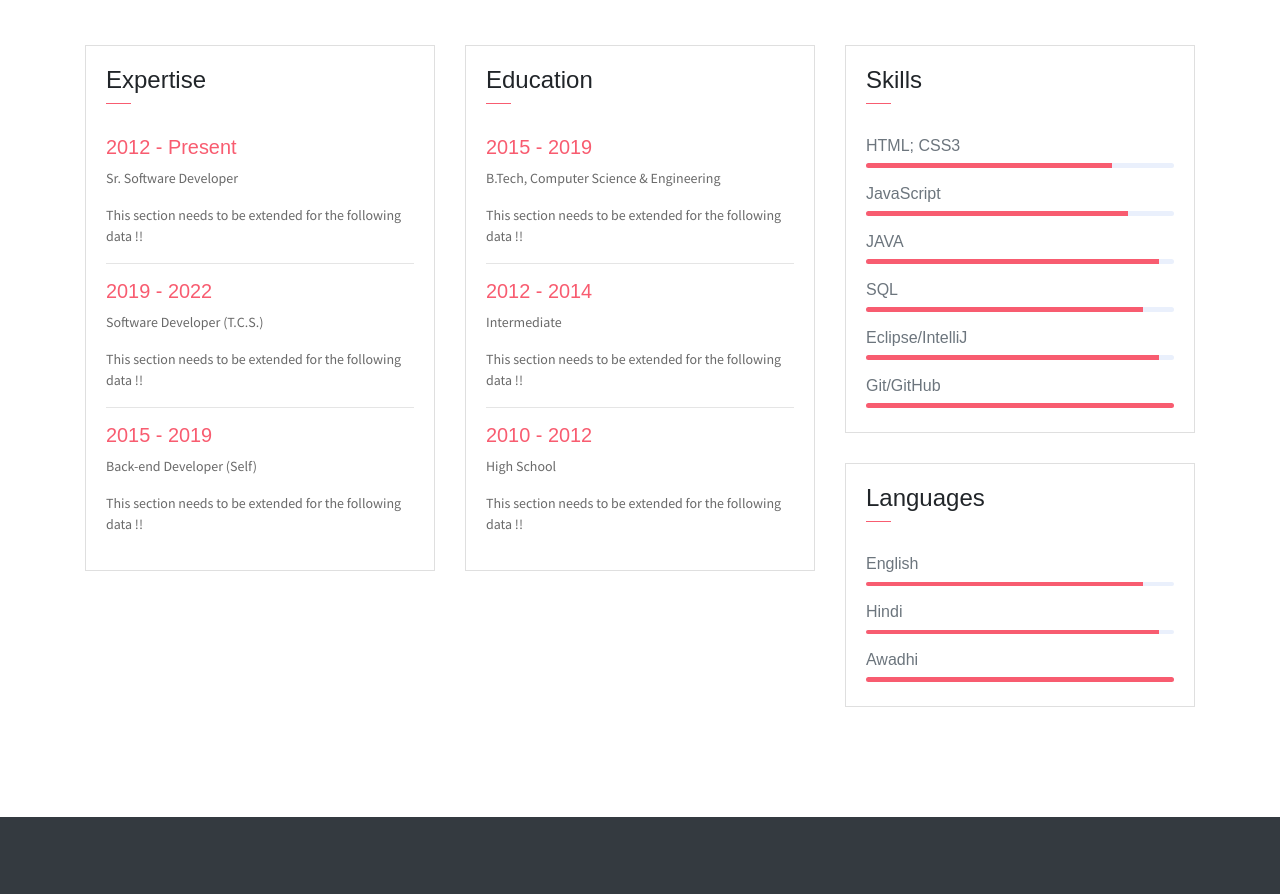
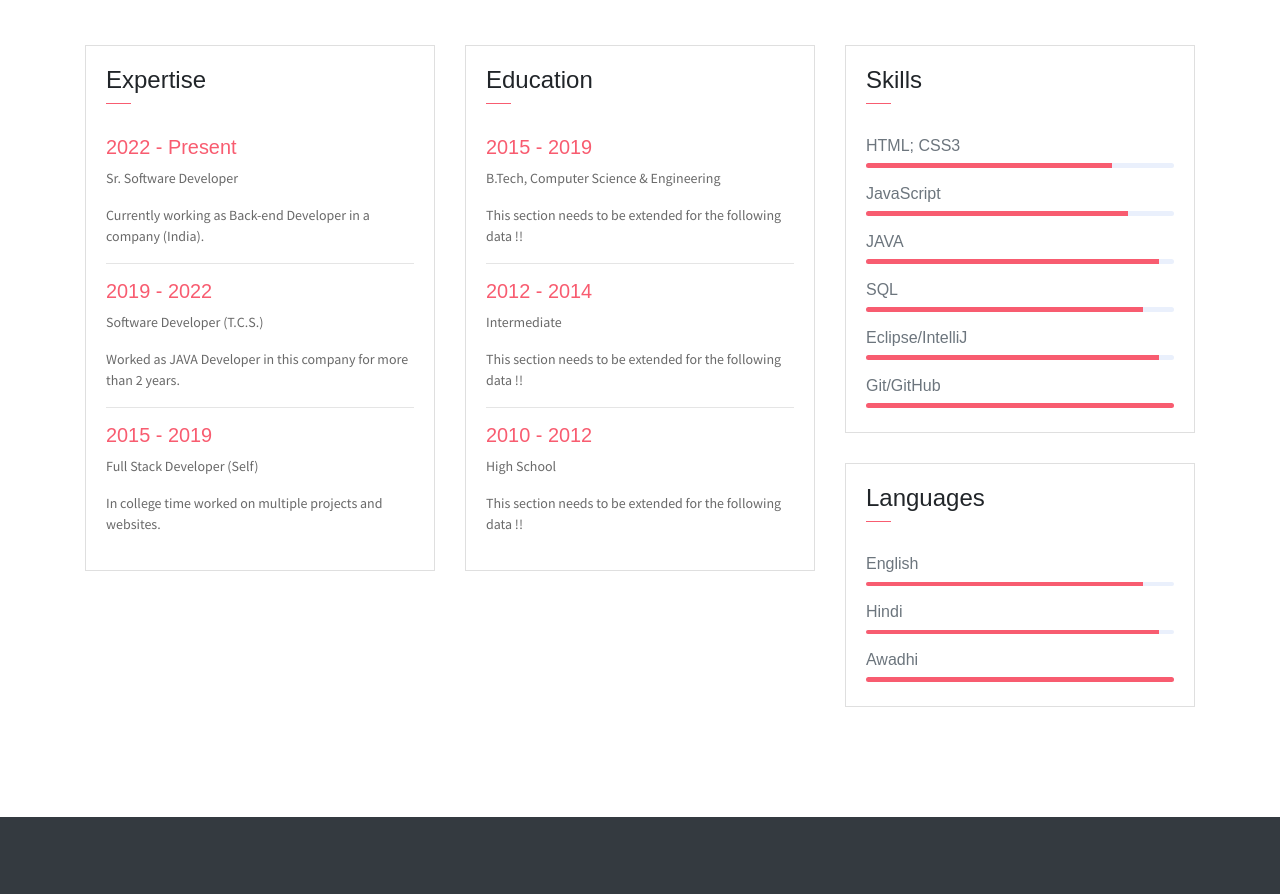
Before and after one commit to iamvisshu/iamvisshu.github.io, a website: page index.html in a window 1280 px wide. Shown: the part 1441-2335 px from the top of the page. Drawn offline with Linux system fonts and the light colour scheme; some packages are replaced by stand-ins of ours.

Commit message:
Updated Index
Updated Index

```diff
--- a/index.html
+++ b/index.html
@@ -174,17 +174,17 @@
                             </div>
                         </div>
                         <div class="card-body">
-                            <h6 class="title text-danger">2012 - Present</h6>
+                            <h6 class="title text-danger">2022 - Present</h6>
                             <P>Sr. Software Developer</P>
-                            <P class="subtitle">This section needs to be extended for the following data !!</P>
+                            <P class="subtitle">Currently working as Back-end Developer in a company (India).</P>
                             <hr>
                             <h6 class="title text-danger">2019 - 2022</h6>
                             <P>Software Developer (T.C.S.)</P>
-                            <P class="subtitle">This section needs to be extended for the following data !!</P>
+                            <P class="subtitle">Worked as JAVA Developer in this company for more than 2 years.</P>
                             <hr>
                             <h6 class="title text-danger">2015 - 2019</h6>
-                            <P>Back-end Developer (Self)</P>
-                            <P class="subtitle">This section needs to be extended for the following data !!</P>
+                            <P>Full Stack Developer (Self)</P>
+                            <P class="subtitle">In college time worked on multiple projects and websites.</P>
                         </div>
                     </div>
                 </div>
```
